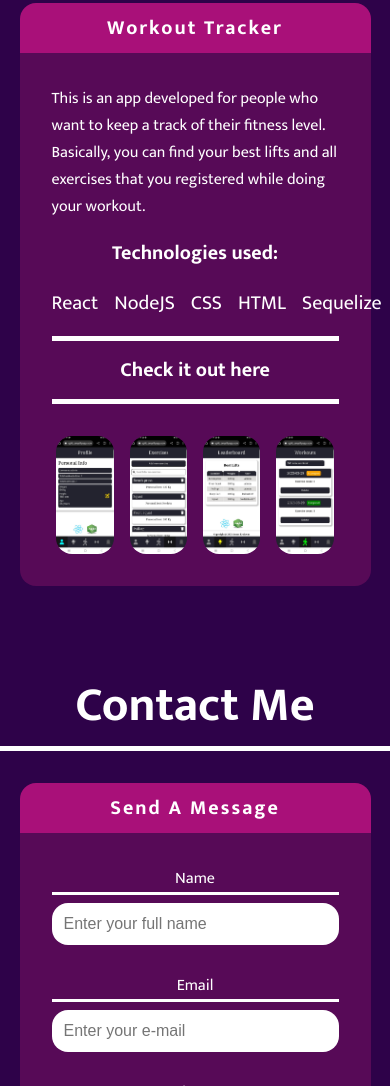
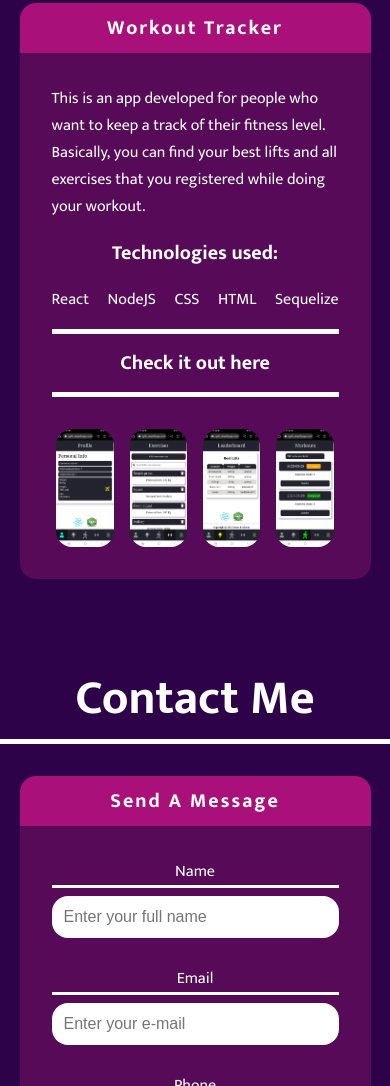
Before and after one commit to Svarscikas/Portfolio, a plain HTML site: page index.html in a window 390 px wide. Shown: the part 1603-2689 px from the top of the page. Drawn offline with Linux system fonts and the light colour scheme.

Commit message:
fixed font size for some elements

```diff
--- a/index.html
+++ b/index.html
@@ -161,7 +161,7 @@
                     This is an app developed for people who want to keep a track of their fitness level. Basically,&nbsp;you can find your best lifts and all exercises that you registered while doing your workout.
                     <div style="font-weight:bold;font-size: 1.25rem; text-align: center;display:flex;flex-direction: column;">
                         Technologies used:
-                        <div style="display: flex; flex-direction: row; font-weight: 400; justify-content: space-between;">
+                        <div class="technologies" style="display: flex; flex-direction: row; font-weight: 400; justify-content: space-between;">
                             <div>React</div>
                             <div>NodeJS</div>
                             <div>CSS</div>
--- a/styles.css
+++ b/styles.css
@@ -365,4 +365,7 @@ input {
         padding-right: 1rem;
         justify-content: center;
     }
+    .technologies {
+        font-size: 1rem;
+    }
 }
```
